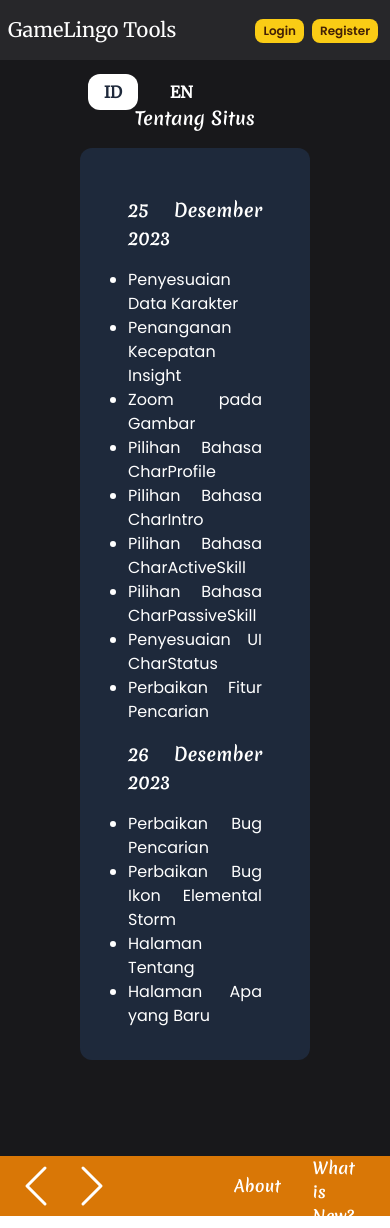
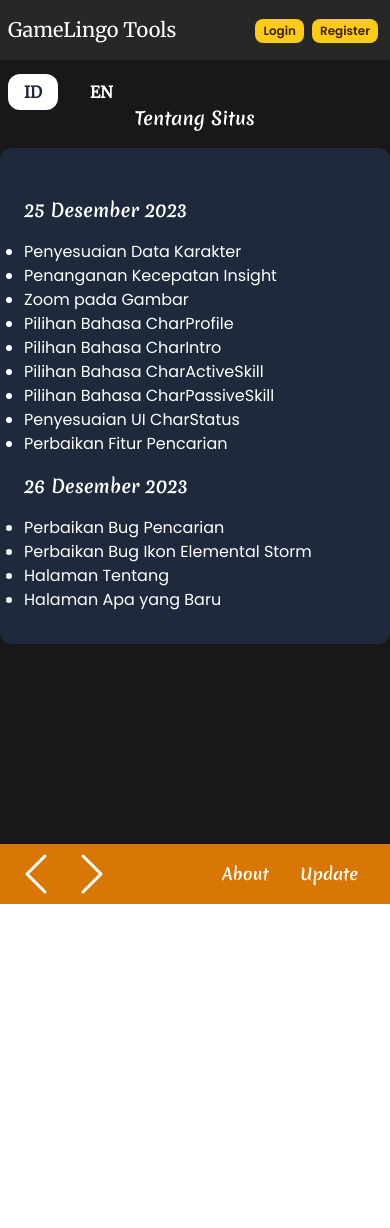
Before and after one commit to aqil2514/gamelingo-tools, a Next.js app: page /new in a window 390 px wide. After the commit the page ends 904 px from the top, so only its background shows below. Built offline with nearby package versions, Linux system fonts and the light colour scheme; no server answers; a web font is replaced by a local one.

Commit message:
responsive

```diff
--- a/app/(general)/about/EN.tsx
+++ b/app/(general)/about/EN.tsx
@@ -5,7 +5,7 @@ export default function EnglishSection() {
     <>
       <h1 className="text-center text-white font-merienda font-bold text-lg md:text-xl">About the Site</h1>
       <div className="my-4 flex flex-col justify-between content-between bg-slate-800 w-full min-h-[350px] px-4 py-4 rounded-xl">
-        <article className="font-poppins text-white text-justify my-4 px-8 text-base">
+        <article className="font-poppins text-white text-justify my-4 px-2 md:px-8 text-base">
           <p>
             <strong>Released On: Sunday, December 17, 2023</strong>
           </p>
--- a/app/(general)/about/ID.tsx
+++ b/app/(general)/about/ID.tsx
@@ -5,7 +5,7 @@ export default function IndonesianSection() {
     <>
       <h1 className="text-center text-white font-merienda font-bold text-lg md:text-xl">Tentang Situs</h1>
       <div className="my-4 flex flex-col justify-between content-between bg-slate-800 w-full min-h-[350px] px-4 py-4 rounded-xl">
-        <article className="font-poppins text-white text-justify my-4 px-8 text-base">
+        <article className="font-poppins text-white text-justify my-4 px-2 md:px-8 text-base">
           <p>
             <strong>Rilis Pada : Minggu, 17 Desember 2023</strong>
           </p>
--- a/app/(general)/about/page.tsx
+++ b/app/(general)/about/page.tsx
@@ -8,7 +8,7 @@ export const metadata: Metadata = {
 
 export default function Evertale() {
   return (
-    <div className={DIV_MAIN_STYLE + " py-20 px-20"}>
+    <div className={DIV_MAIN_STYLE + " py-20 px-0 md:px-20"}>
       <Data />
     </div>
   );
--- a/app/(general)/new/EN.tsx
+++ b/app/(general)/new/EN.tsx
@@ -3,7 +3,7 @@ export default function EnglishSection() {
     <>
       <h1 className="text-center text-white font-merienda font-bold text-lg md:text-xl">About the Site</h1>
       <div className="my-4 flex flex-col justify-between content-between bg-slate-800 w-full min-h-[350px] px-4 py-4 rounded-xl">
-        <article className="font-poppins text-white text-justify my-4 px-8 text-base">
+        <article className="font-poppins text-white text-justify my-4 px-2 md:px-8 text-base">
           <h2 className="font-semibold text-lg font-merienda my-4">December 25, 2023</h2>
           <ol>
             <li className="list-disc">Character Data Adjustment</li>
--- a/app/(general)/new/ID.tsx
+++ b/app/(general)/new/ID.tsx
@@ -3,7 +3,7 @@ export default function IndonesianSection() {
     <>
       <h1 className="text-center text-white font-merienda font-bold text-lg md:text-xl">Tentang Situs</h1>
       <div className="my-4 flex flex-col justify-between content-between bg-slate-800 w-full min-h-[350px] px-4 py-4 rounded-xl">
-        <article className="font-poppins text-white text-justify my-4 px-8 text-base">
+        <article className="font-poppins text-white text-justify my-4 px-2 md:px-8 text-base">
           <h2 className="font-semibold text-lg font-merienda my-4">25 Desember 2023</h2>
           <ol>
             <li className="list-disc">Penyesuaian Data Karakter</li>
--- a/app/(general)/new/page.tsx
+++ b/app/(general)/new/page.tsx
@@ -8,7 +8,7 @@ export const metadata: Metadata = {
 
 export default function Evertale() {
   return (
-    <div className={DIV_MAIN_STYLE + " py-20 px-20"}>
+    <div className={DIV_MAIN_STYLE + " py-20 px-0 md:px-20"}>
       <Data />
     </div>
   );
--- a/app/components/Footer.tsx
+++ b/app/components/Footer.tsx
@@ -24,7 +24,7 @@ export default function Footer() {
           About
         </Link>
         <Link className="text-white font-bold font-merienda my-auto mx-4" href={"/new"}>
-          What is New?
+          Update
         </Link>
       </div>
     </footer>
```
